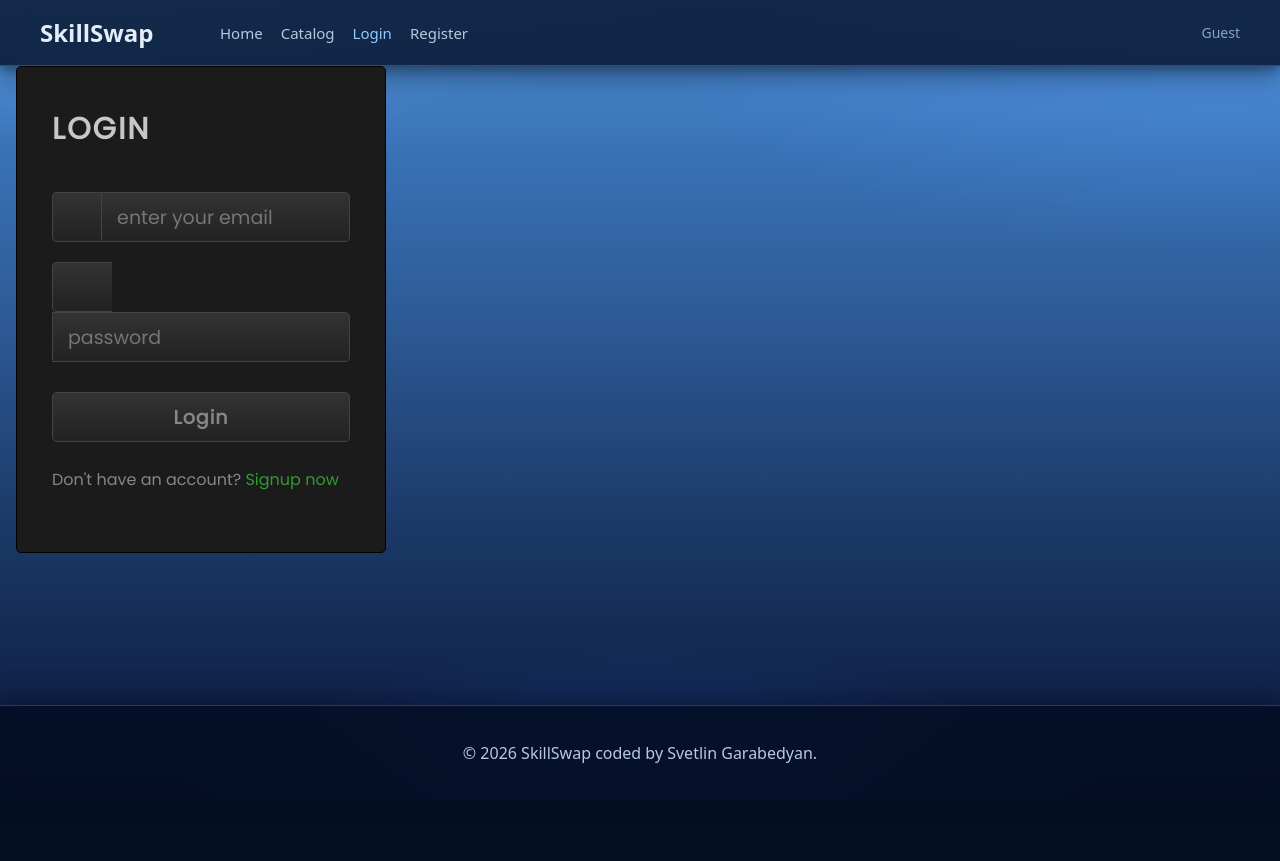
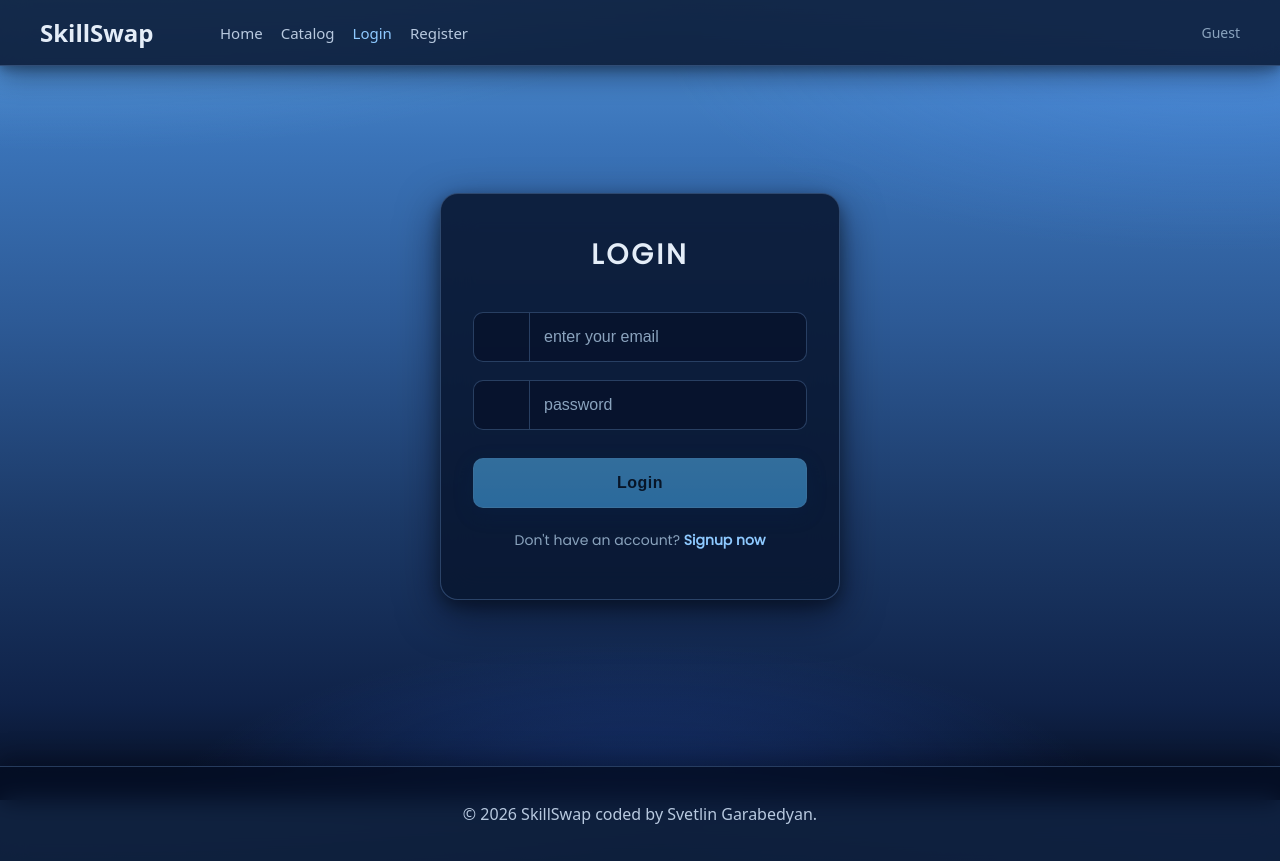
Before and after one commit to SvetlinGG/SkillSwap, an Angular app in the folder client/: page /login in a window 1280 px wide. Before the commit the page ends 800 px from the top, so only its background shows below. Built offline with nearby package versions, Linux system fonts and the light colour scheme.

Commit message:
setup syling

```diff
--- a/client/src/app/features/auth/login/login.component.css
+++ b/client/src/app/features/auth/login/login.component.css
@@ -1,107 +1,153 @@
+@import url('https://fonts.googleapis.com/css?family=Poppins&display=swap');
 
-@import url('https://fonts.googleapis.com/css?family=Poppins&display=swap');
-*{
-  margin: 0;
-  padding: 0;
-  font-family: 'Poppins',sans-serif;
+:host {
+  display: block;
+  font-family: 'Poppins', sans-serif;
 }
-body{
+
+.auth-page {
+  min-height: calc(100vh - 140px);
   display: flex;
-  height: 100vh;
-  text-align: center;
   align-items: center;
   justify-content: center;
-  background: #151515;
+  padding: 40px 20px;
 }
-.login-form{
-  position: relative;
-  width: 370px;
-  height: auto;
-  background: #1b1b1b;
-  padding: 40px 35px 60px;
-  box-sizing: border-box;
-  border: 1px solid black;
-  border-radius: 5px;
-  box-shadow: inset 0 0 1px #272727;
+
+.login-form {
+  width: 100%;
+  max-width: 400px;
+  background: var(--surface-bg-strong);
+  backdrop-filter: blur(16px);
+  -webkit-backdrop-filter: blur(16px);
+  border: 1px solid var(--surface-border);
+  border-radius: 18px;
+  padding: 40px 32px 48px;
+  box-shadow: var(--shadow-elevated);
 }
-.text{
-  font-size: 30px;
-  color: #c7c7c7;
+
+.text {
+  font-size: 28px;
+  color: var(--text-primary);
   font-weight: 600;
-  letter-spacing: 2px;
+  letter-spacing: 3px;
+  text-align: center;
 }
-form{
-  margin-top: 40px;
+
+form {
+  margin-top: 36px;
 }
-form .field{
-  margin-top: 20px;
+
+form .field {
+  margin-top: 18px;
+}
+
+form .field:not(.field-stack) {
   display: flex;
+  align-items: stretch;
 }
-.field .fas{
+
+.field-row {
+  display: flex;
+  align-items: stretch;
+}
+
+.field-stack {
+  display: flex;
+  flex-direction: column;
+  gap: 8px;
+}
+
+.field .fas {
+  flex-shrink: 0;
   height: 50px;
-  width: 60px;
-  color: #868686;
-  font-size: 20px;
+  width: 56px;
+  color: var(--text-muted);
+  font-size: 18px;
   line-height: 50px;
-  border: 1px solid #444;
+  text-align: center;
+  border: 1px solid var(--surface-border);
   border-right: none;
-  border-radius: 5px 0 0 5px;
-  background: linear-gradient(#333,#222);
+  border-radius: 10px 0 0 10px;
+  background: var(--input-bg);
 }
-.field input,form button{
+
+.field input,
+form button {
   height: 50px;
   width: 100%;
   outline: none;
-  font-size: 19px;
-  color: #868686;
-  padding: 0 15px;
-  border-radius: 0 5px 5px 0;
-  border: 1px solid #444;
-  caret-color: #339933;
-  background: linear-gradient(#333,#222);
+  font-size: 16px;
+  color: var(--text-primary);
+  padding: 0 14px;
+  border-radius: 0 10px 10px 0;
+  border: 1px solid var(--surface-border);
+  background: var(--input-bg);
 }
-input:focus{
-  color: #339933;
-  box-shadow: 0 0 5px rgba(0,255,0,.2),
-              inset 0 0 5px rgba(0,255,0,.1);
-  background: linear-gradient(#333933,#222922);
-  animation: glow .8s ease-out infinite alternate;
+
+form .field:not(.field-stack) input,
+.field-stack .field-row input {
+  flex: 1;
+  min-width: 0;
 }
-@keyframes glow {
-   0%{
-    border-color: #339933;
-    box-shadow: 0 0 5px rgba(0,255,0,.2),
-                inset 0 0 5px rgba(0,0,0,.1);
-  }
-   100%{
-    border-color: #6f6;
-    box-shadow: 0 0 20px rgba(0,255,0,.6),
-                inset 0 0 10px rgba(0,255,0,.4);
-  }
+
+.field input::placeholder {
+  color: var(--text-muted);
 }
-button{
-  margin-top: 30px;
-  border-radius: 5px!important;
+
+input:focus {
+  border-color: var(--accent);
+  box-shadow: 0 0 0 3px var(--accent-muted);
+}
+
+form button {
+  margin-top: 28px;
+  border-radius: 10px !important;
   font-weight: 600;
-  letter-spacing: 1px;
+  letter-spacing: 0.5px;
   cursor: pointer;
+  background: linear-gradient(180deg, #5ac0ff 0%, var(--accent) 100%);
+  color: #051018;
+  border: 1px solid rgba(255, 255, 255, 0.12);
+  box-shadow: 0 6px 20px rgba(0, 40, 80, 0.45);
 }
-button:hover{
-  color: #339933;
-  border: 1px solid #339933;
-  box-shadow: 0 0 5px rgba(0,255,0,.3),
-              0 0 10px rgba(0,255,0,.2),
-              0 0 15px rgba(0,255,0,.1),
-              0 2px 0 black;
+
+form button:hover:not(:disabled) {
+  filter: brightness(1.06);
 }
-.link{
-  margin-top: 25px;
-  color: #868686;
+
+form button:disabled {
+  opacity: 0.5;
+  cursor: not-allowed;
 }
-.link a{
-  color: #339933;
+
+.link {
+  margin-top: 22px;
+  color: var(--text-muted);
+  text-align: center;
+  font-size: 14px;
+}
+
+.link a {
+  color: var(--link);
   text-decoration: none;
+  font-weight: 600;
 }
-.link a:hover{
+
+.link a:hover {
   text-decoration: underline;
+  color: var(--link-hover);
 }
+
+.error {
+  color: var(--danger);
+  font-size: 0.82rem;
+  margin: 0;
+  text-align: left;
+}
+
+.server-error {
+  color: #fecaca;
+  font-size: 0.88rem;
+  margin: 8px 0 0;
+  text-align: center;
+}
--- a/client/src/app/features/auth/register/register.component.css
+++ b/client/src/app/features/auth/register/register.component.css
@@ -1,114 +1,153 @@
+@import url('https://fonts.googleapis.com/css?family=Poppins&display=swap');
 
-@import url('https://fonts.googleapis.com/css?family=Poppins&display=swap');
-*{
-  margin: 0;
-  padding: 0;
-  font-family: 'Poppins',sans-serif;
+:host {
+  display: block;
+  font-family: 'Poppins', sans-serif;
 }
-body{
+
+.auth-page {
+  min-height: calc(100vh - 140px);
   display: flex;
-  height: 100vh;
-  text-align: center;
   align-items: center;
   justify-content: center;
-  background: #151515;
+  padding: 40px 20px;
 }
-.login-form{
-  position: relative;
-  width: 370px;
-  height: auto;
-  background: #1b1b1b;
-  padding: 40px 35px 60px;
-  box-sizing: border-box;
-  border: 1px solid black;
-  border-radius: 5px;
-  box-shadow: inset 0 0 1px #272727;
+
+.login-form {
+  width: 100%;
+  max-width: 400px;
+  background: var(--surface-bg-strong);
+  backdrop-filter: blur(16px);
+  -webkit-backdrop-filter: blur(16px);
+  border: 1px solid var(--surface-border);
+  border-radius: 18px;
+  padding: 40px 32px 48px;
+  box-shadow: var(--shadow-elevated);
 }
-.text{
-  font-size: 30px;
-  color: #c7c7c7;
+
+.text {
+  font-size: 28px;
+  color: var(--text-primary);
   font-weight: 600;
-  letter-spacing: 2px;
+  letter-spacing: 3px;
+  text-align: center;
 }
-form{
-  margin-top: 40px;
+
+form {
+  margin-top: 36px;
 }
-form .field{
-  margin-top: 20px;
+
+form .field {
+  margin-top: 18px;
+}
+
+form .field:not(.field-stack) {
   display: flex;
+  align-items: stretch;
 }
-.field .fas{
+
+.field-row {
+  display: flex;
+  align-items: stretch;
+}
+
+.field-stack {
+  display: flex;
+  flex-direction: column;
+  gap: 8px;
+}
+
+.field .fas {
+  flex-shrink: 0;
   height: 50px;
-  width: 60px;
-  color: #868686;
-  font-size: 20px;
+  width: 56px;
+  color: var(--text-muted);
+  font-size: 18px;
   line-height: 50px;
-  border: 1px solid #444;
+  text-align: center;
+  border: 1px solid var(--surface-border);
   border-right: none;
-  border-radius: 5px 0 0 5px;
-  background: linear-gradient(#333,#222);
+  border-radius: 10px 0 0 10px;
+  background: var(--input-bg);
 }
-.field input,form button{
+
+.field input,
+form button {
   height: 50px;
   width: 100%;
   outline: none;
-  font-size: 19px;
-  color: #868686;
-  padding: 0 15px;
-  border-radius: 0 5px 5px 0;
-  border: 1px solid #444;
-  caret-color: #339933;
-  background: linear-gradient(#333,#222);
+  font-size: 16px;
+  color: var(--text-primary);
+  padding: 0 14px;
+  border-radius: 0 10px 10px 0;
+  border: 1px solid var(--surface-border);
+  background: var(--input-bg);
 }
-input:focus{
-  color: #339933;
-  box-shadow: 0 0 5px rgba(0,255,0,.2),
-              inset 0 0 5px rgba(0,255,0,.1);
-  background: linear-gradient(#333933,#222922);
-  animation: glow .8s ease-out infinite alternate;
+
+form .field:not(.field-stack) input,
+.field-stack .field-row input {
+  flex: 1;
+  min-width: 0;
 }
-@keyframes glow {
-   0%{
-    border-color: #339933;
-    box-shadow: 0 0 5px rgba(0,255,0,.2),
-                inset 0 0 5px rgba(0,0,0,.1);
-  }
-   100%{
-    border-color: #6f6;
-    box-shadow: 0 0 20px rgba(0,255,0,.6),
-                inset 0 0 10px rgba(0,255,0,.4);
-  }
+
+.field input::placeholder {
+  color: var(--text-muted);
 }
-button{
-  margin-top: 30px;
-  border-radius: 5px!important;
+
+input:focus {
+  border-color: var(--accent);
+  box-shadow: 0 0 0 3px var(--accent-muted);
+}
+
+form button {
+  margin-top: 28px;
+  border-radius: 10px !important;
   font-weight: 600;
-  letter-spacing: 1px;
+  letter-spacing: 0.5px;
   cursor: pointer;
+  background: linear-gradient(180deg, #5ac0ff 0%, var(--accent) 100%);
+  color: #051018;
+  border: 1px solid rgba(255, 255, 255, 0.12);
+  box-shadow: 0 6px 20px rgba(0, 40, 80, 0.45);
 }
-button:hover{
-  color: #339933;
-  border: 1px solid #339933;
-  box-shadow: 0 0 5px rgba(0,255,0,.3),
-              0 0 10px rgba(0,255,0,.2),
-              0 0 15px rgba(0,255,0,.1),
-              0 2px 0 black;
+
+form button:hover:not(:disabled) {
+  filter: brightness(1.06);
 }
-.link{
-  margin-top: 25px;
-  color: #868686;
+
+form button:disabled {
+  opacity: 0.5;
+  cursor: not-allowed;
 }
-.link a{
-  color: #339933;
+
+.link {
+  margin-top: 22px;
+  color: var(--text-muted);
+  text-align: center;
+  font-size: 14px;
+}
+
+.link a {
+  color: var(--link);
   text-decoration: none;
+  font-weight: 600;
 }
-.link a:hover{
+
+.link a:hover {
   text-decoration: underline;
+  color: var(--link-hover);
+}
+
+.error {
+  color: var(--danger);
+  font-size: 0.82rem;
+  margin: 0;
+  text-align: left;
 }
 
 .server-error {
-  color: #ff4444;
-  font-size: 0.85rem;
-  margin-top: 12px;
+  color: #fecaca;
+  font-size: 0.88rem;
+  margin: 12px 0 0;
   text-align: center;
 }
```
